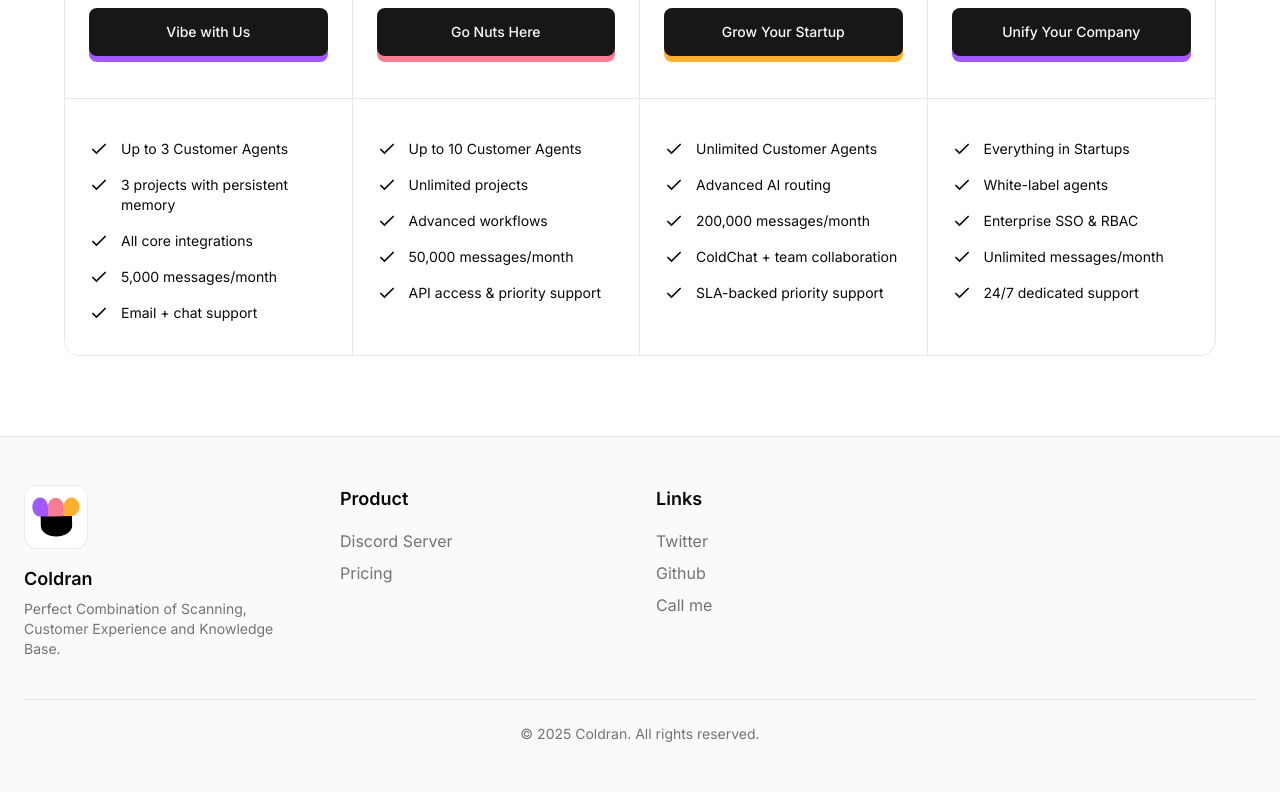
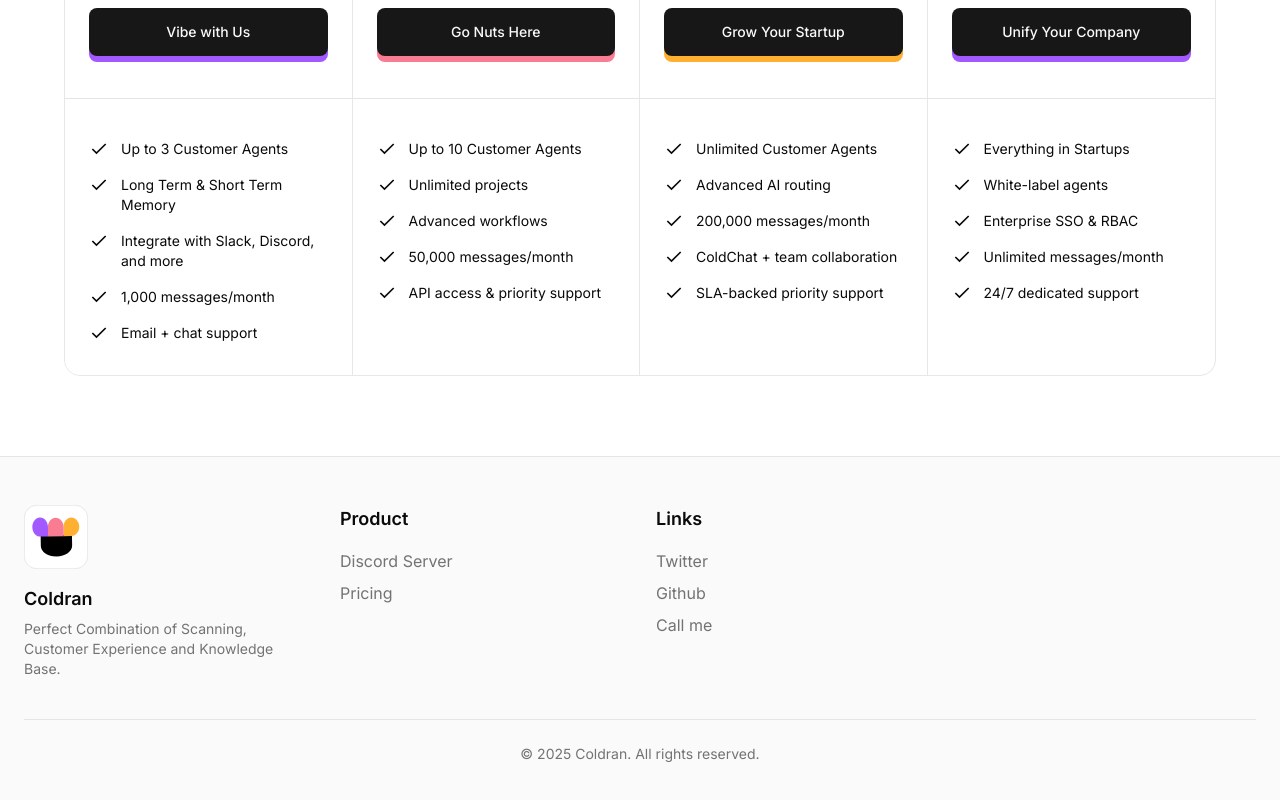
Before and after one commit to ColdranAI/web, a Next.js app: page /pricing in a window 1280 px wide. Shown: the part 958-1758 px from the top of the page. Built offline with nearby package versions, Linux system fonts and the light colour scheme.

Commit message:
sign test

```diff
--- a/src/app/(marketing)/pricing/page.tsx
+++ b/src/app/(marketing)/pricing/page.tsx
@@ -90,9 +90,9 @@ const tiers: Tier[] = [
     ctaVariant: "blue",
     features: [
       "Up to 3 Customer Agents",
-      "3 projects with persistent memory",
-      "All core integrations",
-      "5,000 messages/month",
+      "Long Term & Short Term Memory",
+      "Integrate with Slack, Discord, and more",
+      "1,000 messages/month",
       "Email + chat support",
     ],
   },
```
